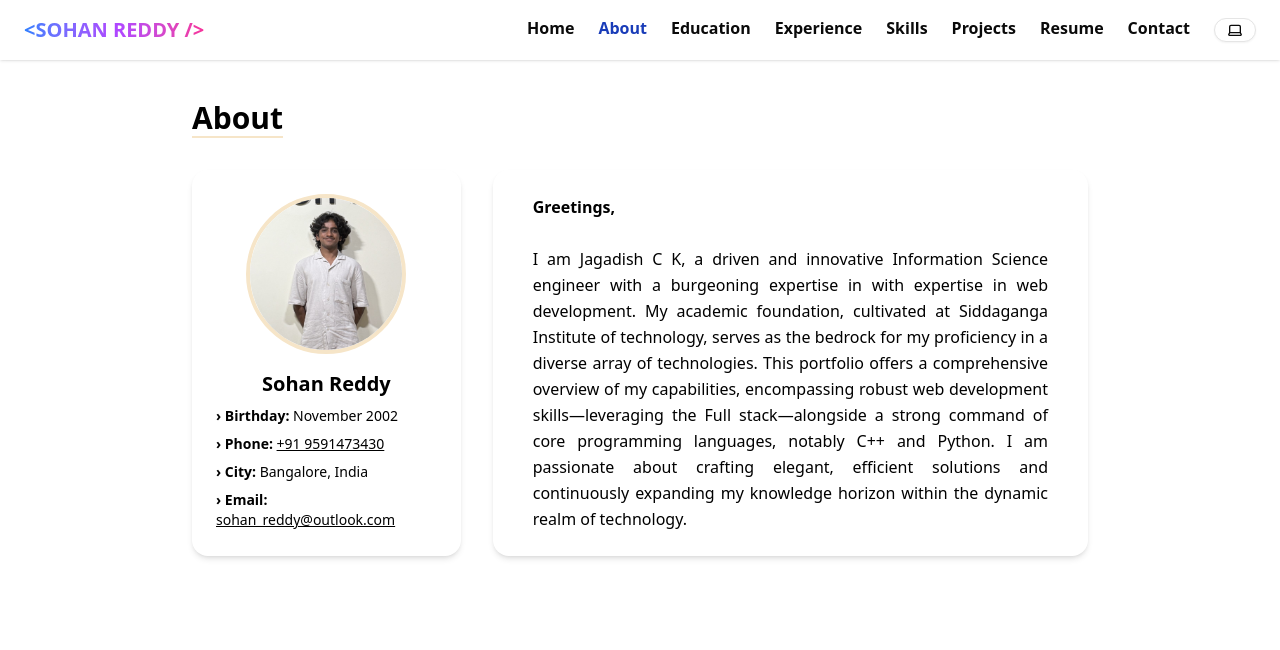
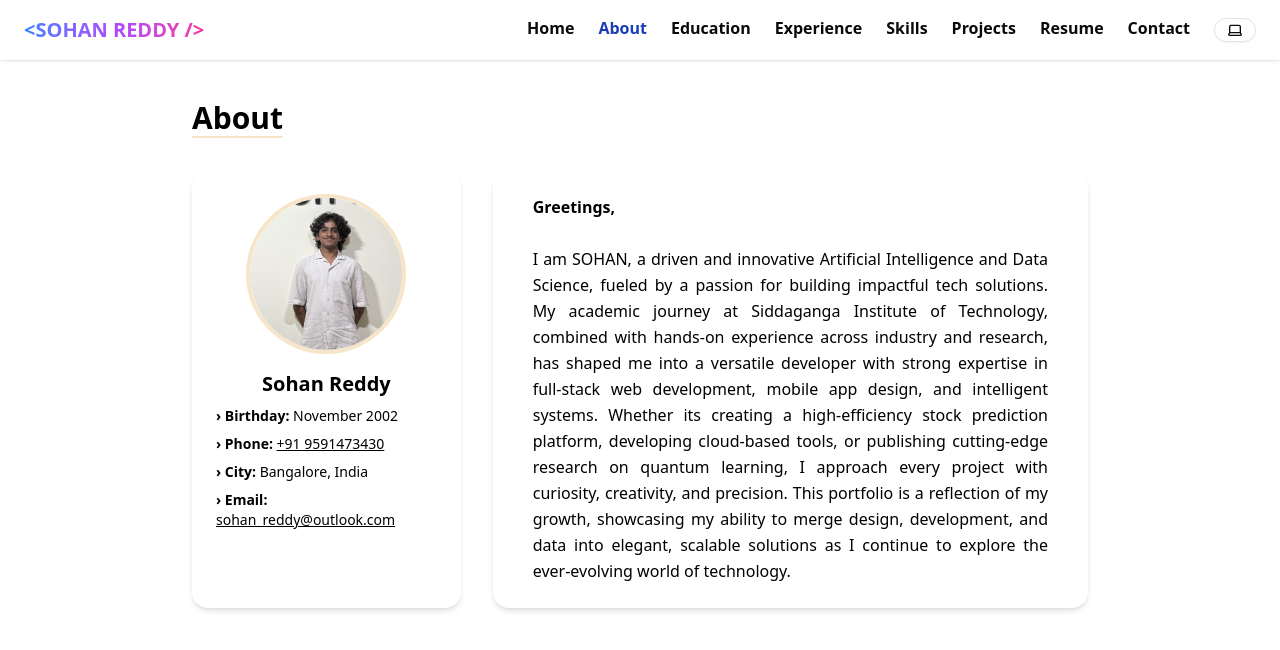
Before and after one commit to sohanreddyk/my-portfolio-next, a Next.js app: page /block/about-block in a window 1280 px wide. Shown: the top 650 px of the page. Built offline with nearby package versions, Linux system fonts and the light colour scheme.

Commit message:
Update profile image source and revise personal introduction in AboutBlock component

```diff
--- a/app/block/about-block/AboutBlock.tsx
+++ b/app/block/about-block/AboutBlock.tsx
@@ -17,7 +17,7 @@ const AboutBlock = () => {
         <div className=" rounded-2xl p-6 shadow-md dark:shadow-white w-full lg:w-[390px] flex flex-col items-center text-center">
           <div className="relative w-40 h-40 mb-4">
             <Image
-              src="/profile.JPG"
+              src="/profile.jpg"
               alt="Sohan Reddy"
               fill
               className="rounded-full object-cover border-4 border-[#f6e5c8]"
@@ -62,17 +62,19 @@ const AboutBlock = () => {
           <p className="leading-relaxed px-4 text-[15px] md:text-base text-justify">
             <strong>Greetings,</strong>
             <br />
-            <br />I am Jagadish C K, a driven and innovative Information Science
-            engineer with a burgeoning expertise in with expertise in web
-            development. My academic foundation, cultivated at Siddaganga
-            Institute of technology, serves as the bedrock for my proficiency in
-            a diverse array of technologies. This portfolio offers a
-            comprehensive overview of my capabilities, encompassing robust web
-            development skills—leveraging the Full stack—alongside a strong
-            command of core programming languages, notably C++ and Python. I am
-            passionate about crafting elegant, efficient solutions and
-            continuously expanding my knowledge horizon within the dynamic realm
-            of technology.
+            <br />I am SOHAN, a driven and innovative Artificial Intelligence
+             and Data Science, fueled by a passion for building impactful tech
+             solutions. My academic journey at Siddaganga Institute of
+             Technology, combined with hands-on experience across industry and
+             research, has shaped me into a versatile developer with strong
+             expertise in full-stack web development, mobile app design, and
+             intelligent systems. Whether its creating a high-efficiency stock
+             prediction platform, developing cloud-based tools, or publishing
+             cutting-edge research on quantum learning, I approach every project
+             with curiosity, creativity, and precision. This portfolio is a reflection
+             of my growth, showcasing my ability to merge design, development, and
+             data into elegant, scalable solutions as I continue to explore the
+             ever-evolving world of technology.
           </p>
         </div>
       </div>
```
